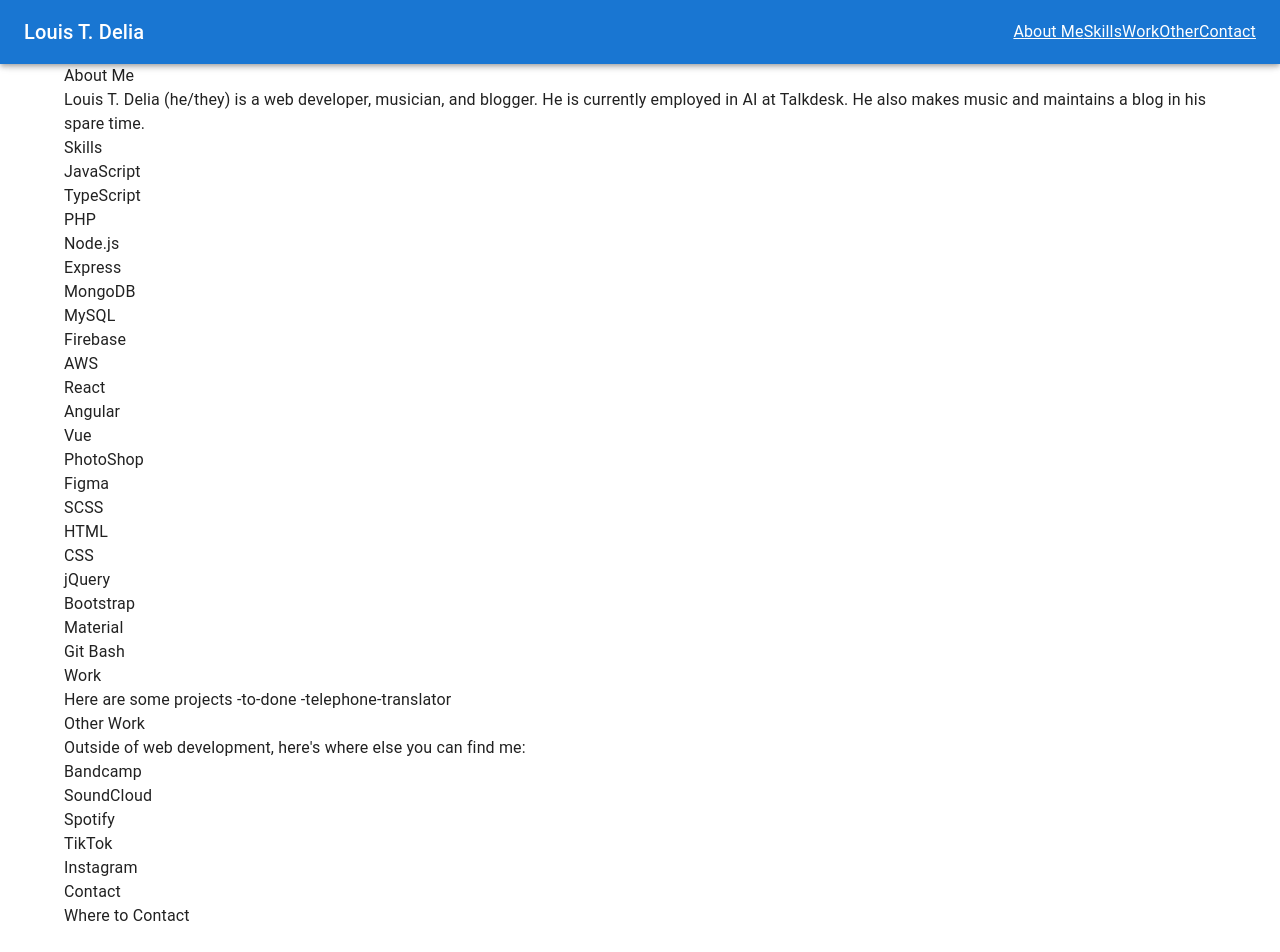
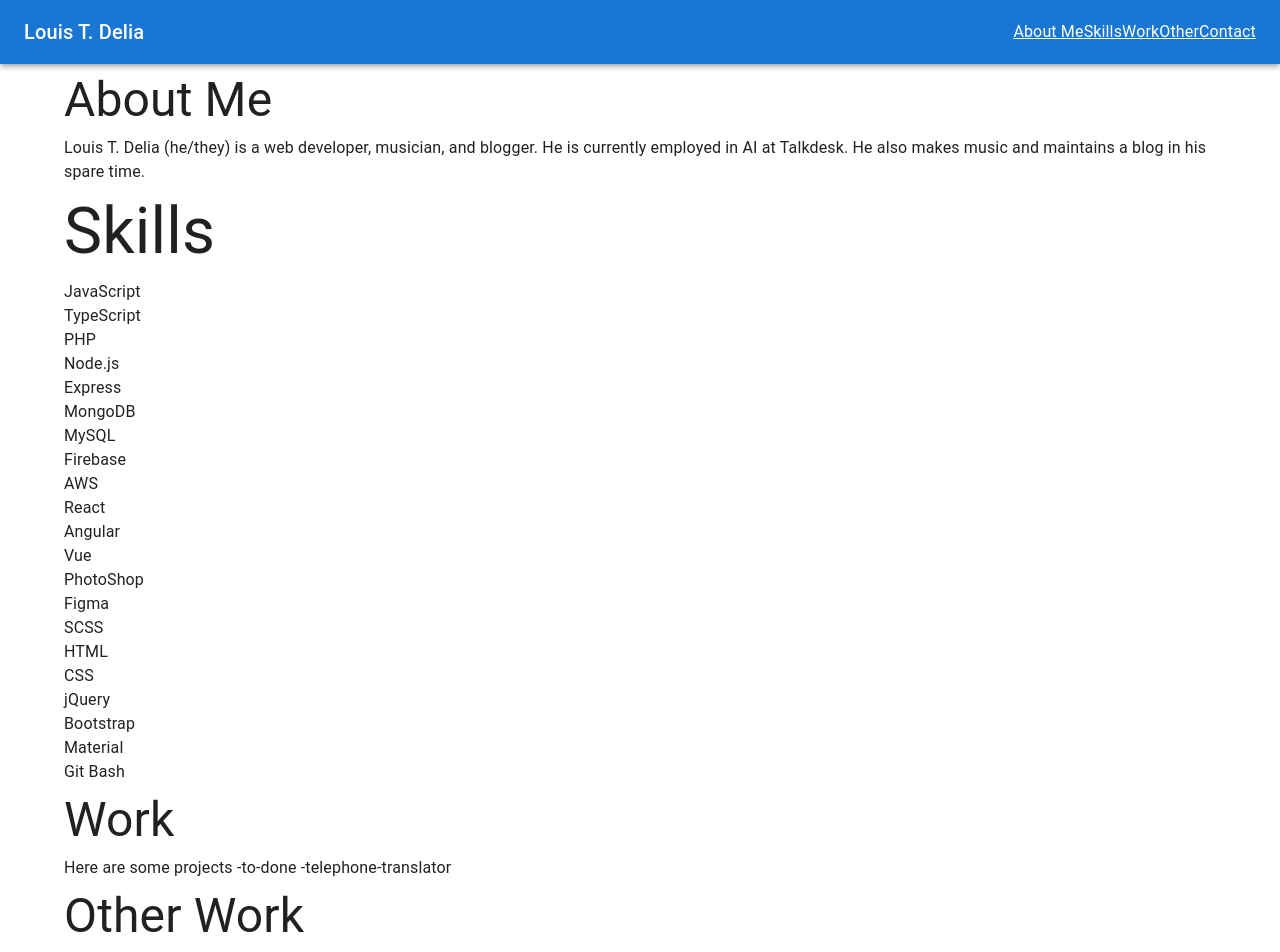
Before and after one commit to ltdelia/ltdelia.github.io, a React (Create React App) app: page / in a window 1280 px wide. Shown: the top 952 px of the page. Before the commit the page ends 928 px from the top, so only its background shows below. Built offline with nearby package versions, Linux system fonts and the light colour scheme.

Commit message:
adjusting typography throughout

```diff
--- a/src/components/AboutMe/AboutMe.js
+++ b/src/components/AboutMe/AboutMe.js
@@ -7,11 +7,11 @@
       <Container fixed>
         <Box>
           <div className="about-me">
-            <h1>About Me</h1>
+            <h2>About Me</h2>
             <p>
               Louis T. Delia (he/they) is a web developer, musician, and
               blogger. He is currently employed in AI at Talkdesk. He also makes
-              music and maintains a blog in his spare time.{" "}
+              music and maintains a blog in his spare time.
             </p>
           </div>
         </Box>
--- a/src/components/Contact/Contact.js
+++ b/src/components/Contact/Contact.js
@@ -7,7 +7,7 @@
       <Container fixed>
         <Box>
           <div id="contact">
-            <h1>Contact</h1>
+            <h2>Contact</h2>
             Where to Contact
           </div>
         </Box>
--- a/src/components/Other/Other.js
+++ b/src/components/Other/Other.js
@@ -7,7 +7,7 @@
       <Container fixed>
         <Box>
           <div id="other">
-            <h1>Other Work</h1>
+            <h2>Other Work</h2>
             Outside of web development, here's where else you can find me:
             <ul>
               <li>Bandcamp</li>
--- a/src/components/Work/Work.js
+++ b/src/components/Work/Work.js
@@ -7,7 +7,7 @@
       <Container fixed>
         <Box>
           <div id="work">
-            <h1>Work</h1>
+            <h2>Work</h2>
             Here are some projects -to-done -telephone-translator
           </div>
         </Box>
--- /dev/null
+++ b/src/styles/base/_typography.scss
@@ -0,0 +1,31 @@
+// base/_typography.scss
+
+$base-size: 16px;
+
+h1 {
+    font-size: $base-size * 4;
+}
+
+h2 {
+    font-size: $base-size * 3;
+}
+
+h3 {
+    font-size: $base-size * 2;
+}
+
+h4 {
+    font-size: $base-size * 1.7;
+}
+
+h5 {
+    font-size: $base-size * 1.4;
+}
+
+h6 {
+    font-size: $base-size * 1.2;
+}
+
+p {
+    font-size: $base-size;
+}
--- a/src/styles/main.scss
+++ b/src/styles/main.scss
@@ -1,5 +1,6 @@
 // main.scss
 
 @import 'base/reset';
+@import 'base/typography';
 
 @import 'layout/containers';
```
